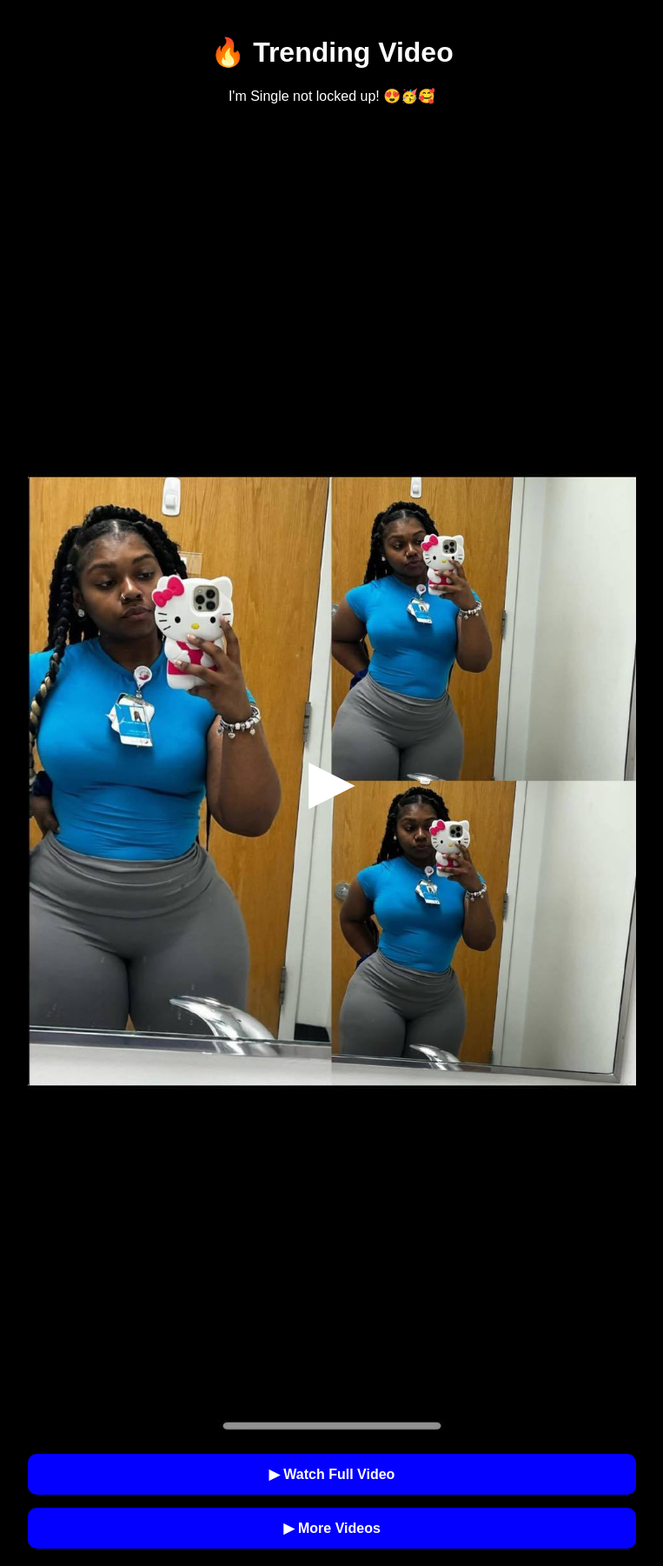
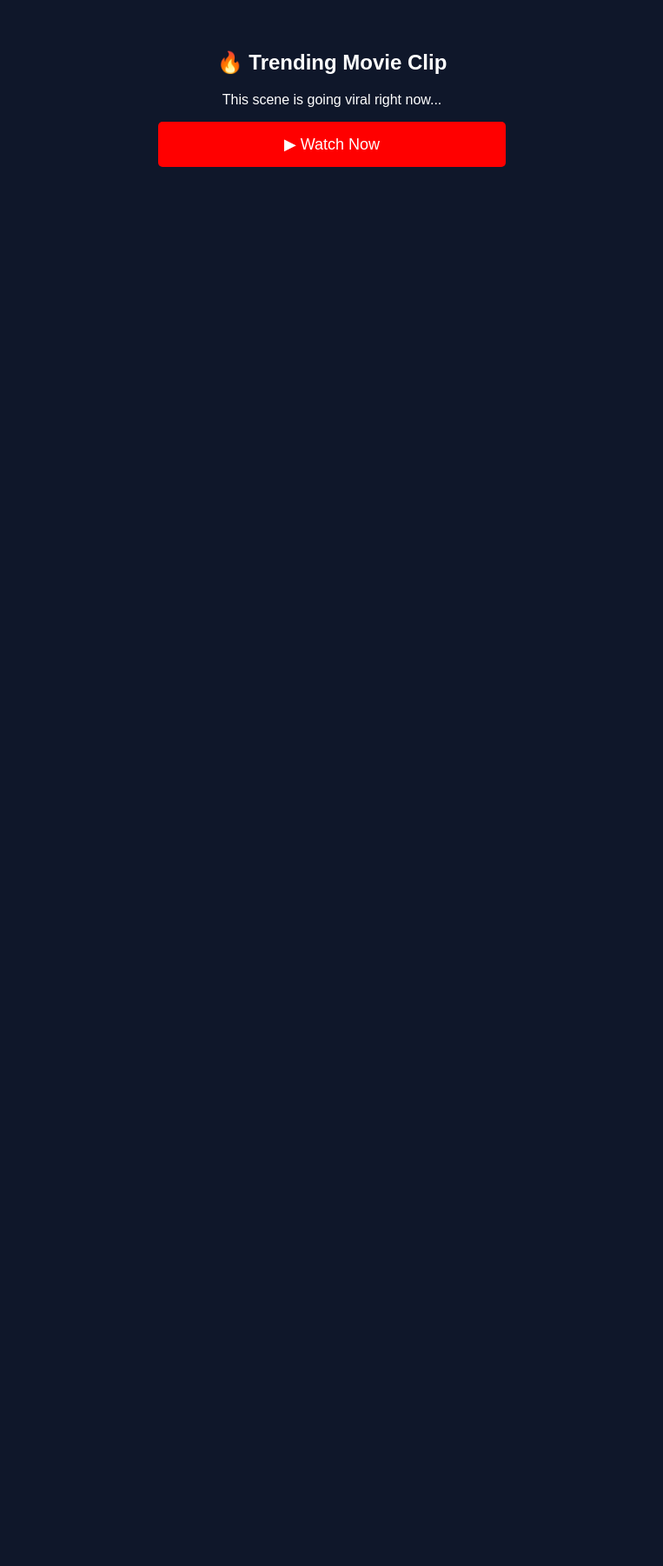
Before and after one commit to icungsilet/bkzpublish-r, a plain HTML site: page index.html in a window 1280 px wide. Shown: the whole page at 87% size, without its empty margins (258-1021 px from the left). After the commit the page ends 800 px from the top, so only its background shows below. Drawn offline with Linux system fonts and the light colour scheme.

Commit message:
Refactor index.html for improved layout and content

```diff
--- a/index.html
+++ b/index.html
@@ -1,146 +1,54 @@
+
 <!DOCTYPE html>
 <html lang="en">
 <head>
 <meta charset="UTF-8">
 <meta name="viewport" content="width=device-width, initial-scale=1.0">
-<title>megadon</title>
-<!-- Basic SEO -->
-<meta name="description" content="This Discipline & Focus video is trending everywhere. Watch until the end and see why millions are talking about it.">
-<meta name="robots" content="index, follow">
-<meta name="author" content="MegaDonald">
-<link rel="canonical" href="https://icungsilet.github.io/bkzpublish-r/">
-<meta name="theme-color" content="#000000">
-<!-- Open Graph -->
-<meta property="og:title" content="This Discipline & Focus Video Is Going Viral">
-<meta property="og:description" content="Millions are watching this video right now. Wait until the end.">
-<meta property="og:image" content="https://icungsilet.github.io/bkzpublish-r/imgtasty.jpg">
-<meta property="og:url" content="https://icungsilet.github.io/bkzpublish-r/">
-<meta property="og:type" content="website">
-<meta property="og:site_name" content="MegaDonald">
-<meta property="og:image:width" content="1200">
-<meta property="og:image:height" content="630">
-<!-- Twitter -->
-<meta name="twitter:card" content="summary_large_image">
-<meta name="twitter:title" content="This Discipline & Focus Video Is Going Viral">
-<meta name="twitter:description" content="People can't stop watching this. See why it’s trending now.">
-<meta name="twitter:image" content="https://icungsilet.github.io/bkzpublish-r/imgtasty.jpg">
-<link rel="icon" href="https://megadonald.github.io/xtachi-rx/xstart.jpg">
-<link rel="preload" as="image" href="https://icungsilet.github.io/bkzpublish-r/imgtasty.jpg">
+<title>ote jalaludin</title>
+
 <style>
-body{
-margin:0;
-font-family:Arial, sans-serif;
-background:#000;
-color:#fff;
-text-align:center;
+body {
+    font-family: Arial;
+    background: #0f172a;
+    color: white;
+    text-align: center;
+    padding: 30px;
 }
-.container{
-max-width:700px;
-margin:auto;
-padding:20px;
+.container {
+    max-width: 400px;
+    margin: auto;
 }
-.video-box{
-position:relative;
-cursor:pointer;
-margin-top:20px;
-}
-.thumb{
-width:100%;
-border-radius:10px;
-display:block;
-}
-.play-button{
-position:absolute;
-top:50%;
-left:50%;
-transform:translate(-50%,-50%);
-font-size:70px;
-color:white;
-pointer-events:none;
-}
-.cta{
-margin-top:20px;
-background:#ff0000;
-padding:15px;
-border-radius:8px;
-font-size:20px;
-font-weight:bold;
-}
-.popup-btn{
-display:block;
-margin-top:15px;
-padding:14px;
-font-weight:bold;
-border-radius:10px;
-text-decoration:none;
-color:#fff;
-background:#0400ff;
-cursor:pointer;
-}
-.popup-btn:hover{
-opacity:0.9;
+button {
+    padding: 15px;
+    width: 100%;
+    background: red;
+    color: white;
+    border: none;
+    font-size: 18px;
+    border-radius: 5px;
 }
 </style>
+
+<meta name='google-adsense-platform-account' content='ca-host-pub-1556223355139109'/>
+<meta name='google-adsense-platform-domain' content='blogspot.com'/>
 </head>
+
 <body>
+
 <div class="container">
-<!-- Banner Adsterra -->
+    <h2>🔥 Trending Movie Clip</h2>
+    <p>This scene is going viral right now...</p>
+<button onclick="goNext()">▶ Watch Now</button>
+</div>
 <script>
-  atOptions = {
-    'key' : 'c85a47fab41343c7048cbf9813a41993',
-    'format' : 'iframe',
-    'height' : 60,
-    'width' : 468,
-    'params' : {}
-  };
+function goNext() {
+    document.querySelector("button").innerText = "Loading...";
+
+    setTimeout(() => {
+        window.location.href = "https://marijaserifovic-ofc.blogspot.com/2024/02/blog-post.html";
+    }, 1500 + Math.random() * 2000);
+}
 </script>
-<script src="https://illuminationacceptedkeynote.com/c85a47fab41343c7048cbf9813a41993/invoke.js"></script>
-<h1>🔥 Trending Video</h1>
-<p>I'm Single not locked up! 😍🥳🥰</p>
-<!-- Fake Video -->
-<div class="video-box" onclick="goAd()">
-<img src="https://icungsilet.github.io/bkzpublish-r/imgtasty.jpg" class="thumb">
-<div class="play-button">▶</div>
-</div>
-<!-- Button -->
-<a href="javascript:void(0)" class="popup-btn" onclick="goAd()">
-▶ Watch Full Video
-</a>
-<a href="javascript:void(0)" class="popup-btn" onclick="moreVideos()">
-▶ More Videos
-</a>
-</div>
-<!-- Banner Bawah -->
-<script>
-const adLink1="https://illuminationacceptedkeynote.com/uq35g9cfwq?key=4c20fb6ff053c288f368b40b73680702";
-const adLink2="https://illuminationacceptedkeynote.com/f9hhubydk?key=b50f66e969f66dabeb91f9dc553c10cf";
-let clicked=false;
-function goAd(){
-window.open(adLink1,"_blank");
-}
-function moreVideos(){
-window.open(adLink2,"_blank");
-}
-document.body.addEventListener("click",function(){
-if(!clicked){
-clicked=true;
-window.open(adLink2,"_blank");
-}
-});
-</script>
-
-<!-- Histats.com  START  (aync)-->
-<script type="text/javascript">var _Hasync= _Hasync|| [];
-_Hasync.push(['Histats.start', '1,4716773,4,9,110,60,00010000']);
-_Hasync.push(['Histats.fasi', '1']);
-_Hasync.push(['Histats.track_hits', '']);
-(function() {
-var hs = document.createElement('script'); hs.type = 'text/javascript'; hs.async = true;
-hs.src = ('//s10.histats.com/js15_as.js');
-(document.getElementsByTagName('head')[0] || document.getElementsByTagName('body')[0]).appendChild(hs);
-})();</script>
-<noscript><a href="/" target="_blank"><img  src="//sstatic1.histats.com/0.gif?4716773&101" alt="" border="0"></a></noscript>
-<!-- Histats.com  END  -->
 
 </body>
 </html>
```
